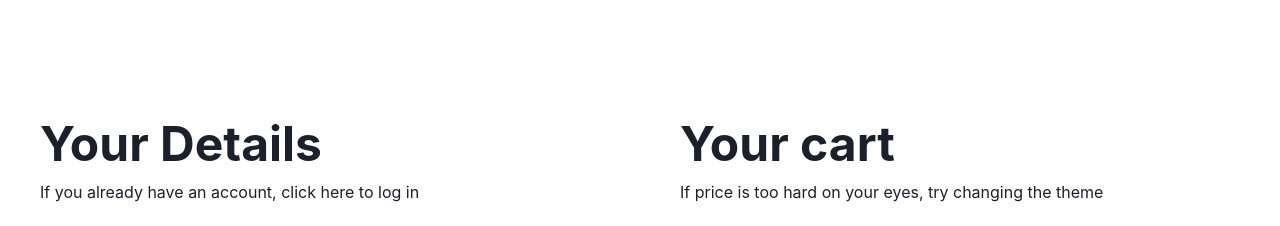
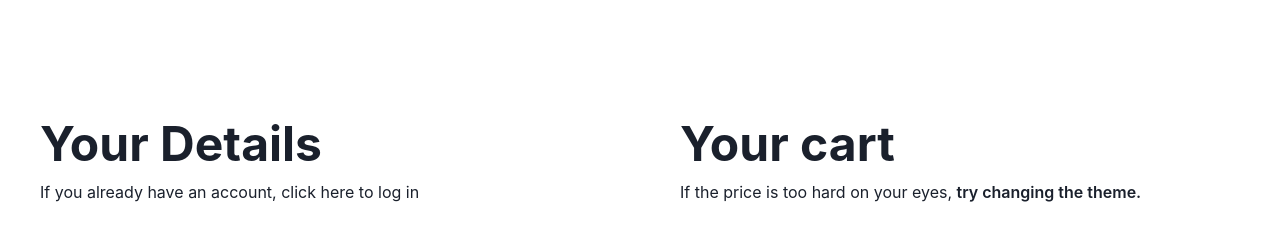
Before and after one commit to maugares/chakraui-egghead-tutorial, a Next.js app: page / in a window 1280 px wide. Shown: the top 226 px of the page. Built offline with nearby package versions, Linux system fonts and the light colour scheme.

Commit message:
Add color mode toggle

```diff
--- a/src/Cart/Cart.tsx
+++ b/src/Cart/Cart.tsx
@@ -8,10 +8,15 @@ import {
   AspectRatio,
   HStack,
   Stack,
-  Divider
+  Divider,
+  useColorMode,
+  Button
 } from '@chakra-ui/react'
 
-const Cart = () => (
+const Cart = () => {
+  const { toggleColorMode } = useColorMode()
+
+  return (
     <VStack
       width='full'
       height='full'
@@ -21,7 +26,12 @@ const Cart = () => (
     >
       <VStack spacing={3} alignItems='flex-start'>
         <Heading size='2xl'>Your cart</Heading>
-      <Text>If price is too hard on your eyes, try changing the theme</Text>
+        <Text>
+          If the price is too hard on your eyes,{' '}
+          <Button onClick={toggleColorMode} variant='link' colorScheme='black'>
+            try changing the theme.
+          </Button>
+        </Text>
       </VStack>
       <HStack
         spacing={8}
@@ -61,5 +71,6 @@ const Cart = () => (
       </HStack>
     </VStack>
   )
+}
 
 export default Cart
```
Lines whose indentation alone changed are shown as unchanged.
